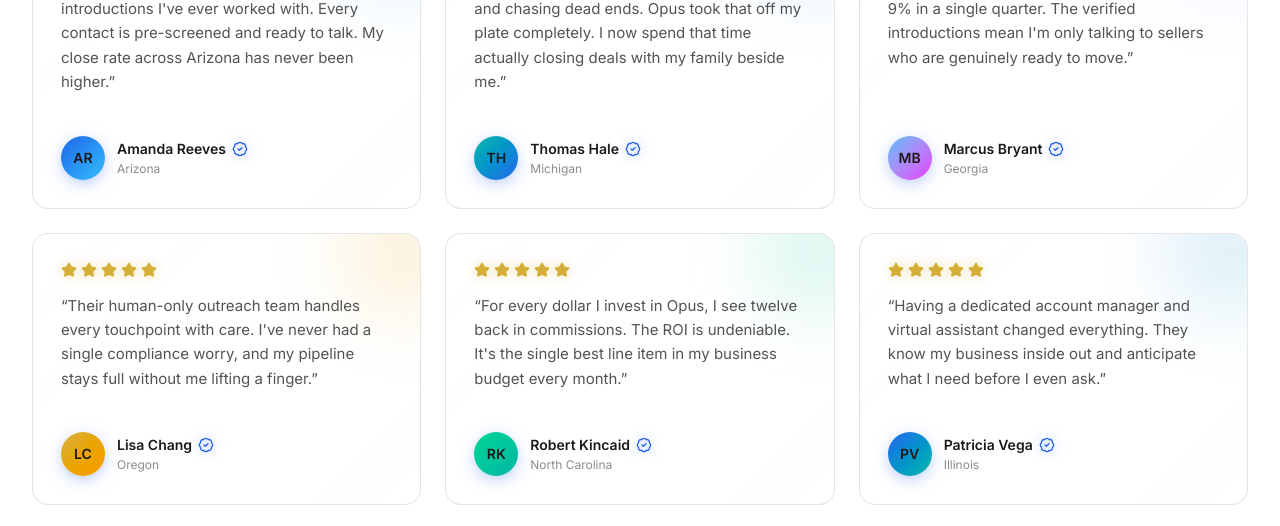
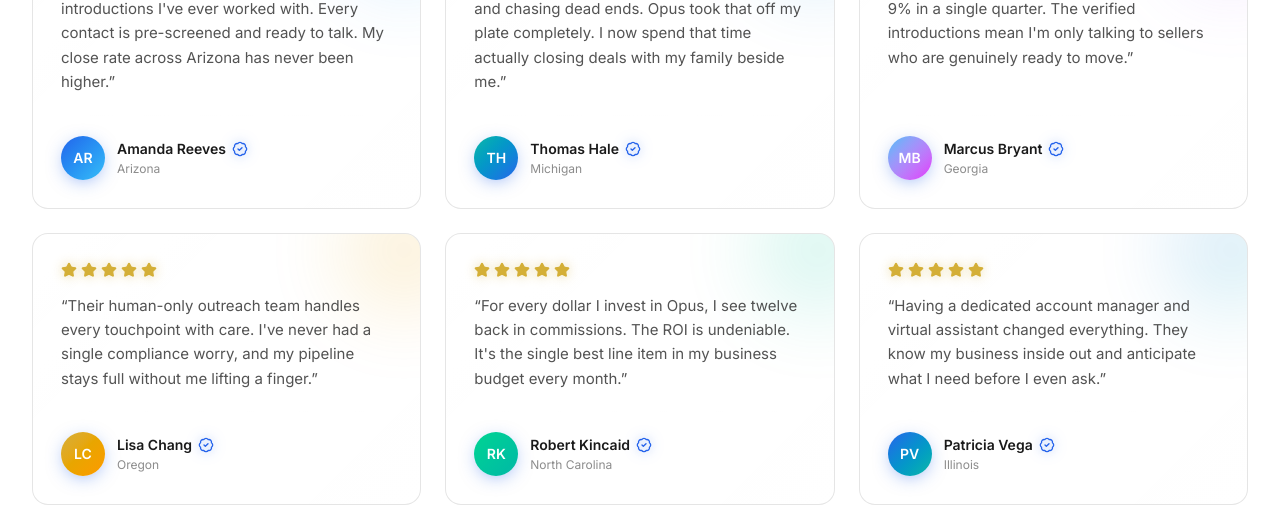
Before and after one commit to Aamirn1/Real-estate-agent-, a Next.js app: page /testimonials in a window 1280 px wide. Shown: the part 3100-3626 px from the top of the page. Built offline with nearby package versions, Linux system fonts and the light colour scheme.

Commit message:
fix: profile initials text white in testimonials page
Changed initials text color from #1a1a1a (black) to white on the
gradient avatar circles in 'Real results from real estate professionals'
section.

```diff
--- a/src/app/testimonials/page.tsx
+++ b/src/app/testimonials/page.tsx
@@ -135,7 +135,7 @@ export default function TestimonialsPage() {
                 {/* avatar + name + location + verified badge */}
                 <div className="relative flex items-center gap-3">
                   <div
-                    className={`flex h-11 w-11 shrink-0 items-center justify-center rounded-full bg-gradient-to-br ${s.avatar} text-sm font-semibold text-[#1a1a1a] shadow-[0_4px_18px_-4px_rgba(37,99,235,0.5)]`}
+                    className={`flex h-11 w-11 shrink-0 items-center justify-center rounded-full bg-gradient-to-br ${s.avatar} text-sm font-semibold text-white shadow-[0_4px_18px_-4px_rgba(37,99,235,0.5)]`}
                   >
                     {s.initials}
                   </div>
```
